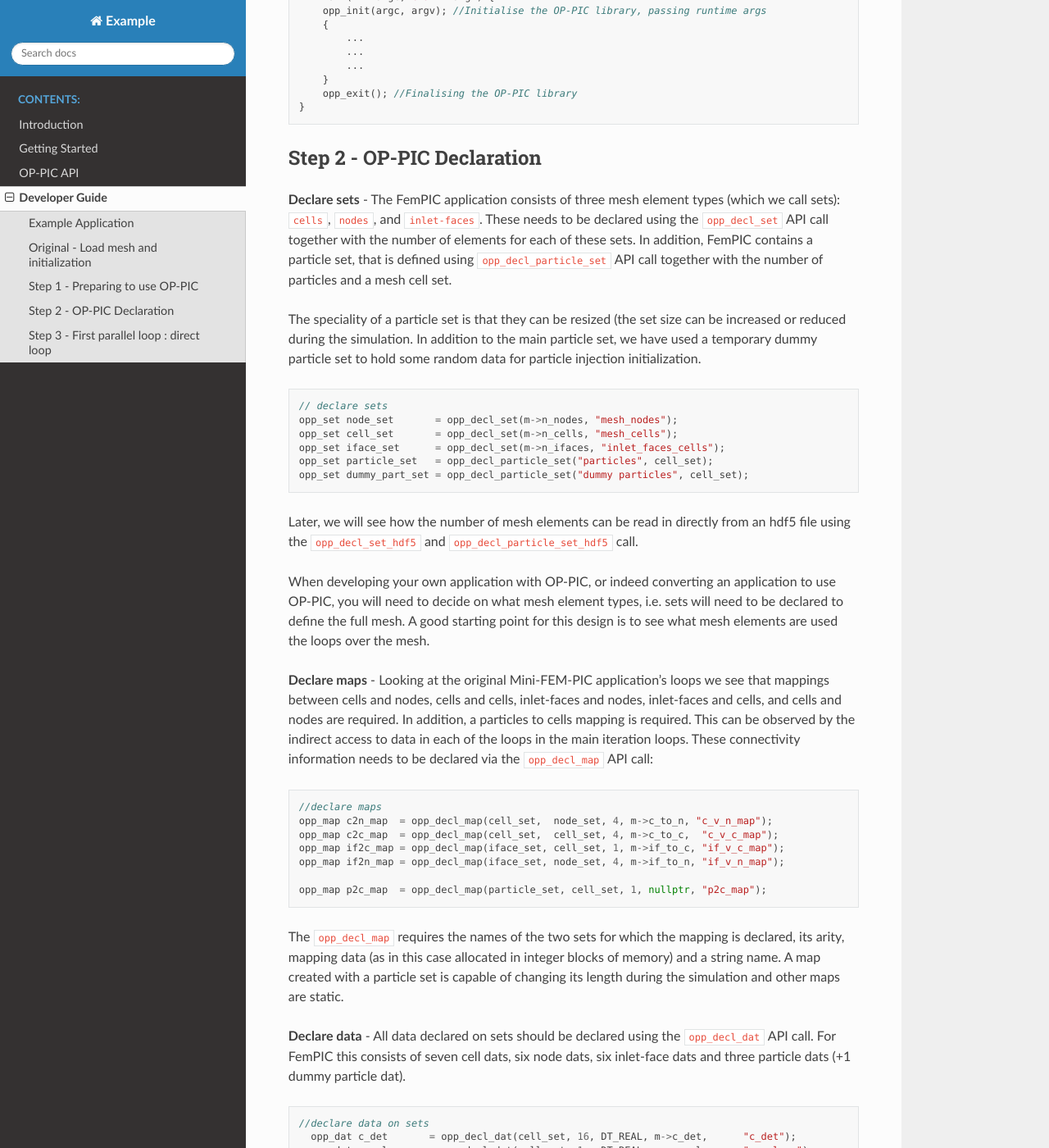
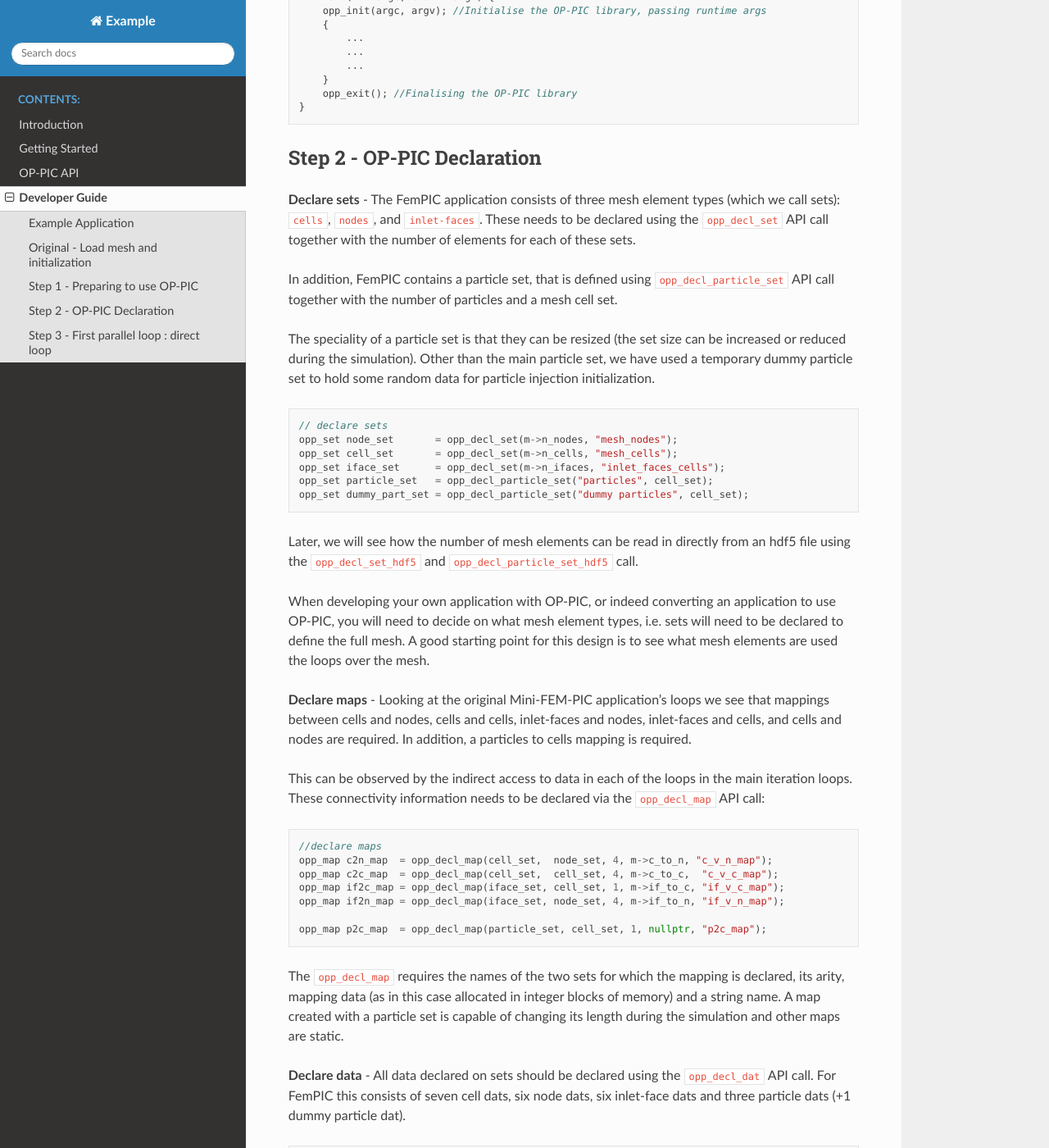
Before and after one commit to ZamanLantra/git_docs_test, a Sphinx documentation site: the page built from doc/developer_guide.rst, in a window 1280 px wide and 1400 px high, scrolled down 1825 px. Shown: the whole window at 82% size. Built offline with Sphinx 7.4.7 and the Read the Docs theme 2.0.0, drawn with Linux system fonts in a browser that asks for light colours; pages that are not in the unit, such as notebooks, are missing from menus; some of the changed text lies outside the part shown.

Commit message:
Update developer_guide.rst

```diff
--- a/doc/developer_guide.rst
+++ b/doc/developer_guide.rst
@@ -71,10 +71,11 @@ Step 2 - OP-PIC Declaration
 **Declare sets** -
 The FemPIC application consists of three mesh element types (which we call sets): ``cells``, ``nodes``, and ``inlet-faces``.
 These needs to be declared using the ``opp_decl_set`` API call together with the number of elements for each of these sets.
+
 In addition, FemPIC contains a particle set, that is defined using ``opp_decl_particle_set`` API call together with the number of particles and a mesh cell set.
 
-The speciality of a particle set is that they can be resized (the set size can be increased or reduced during the simulation.
-In addition to the main particle set, we have used a temporary dummy particle set to hold some random data for particle injection initialization.
+The speciality of a particle set is that they can be resized (the set size can be increased or reduced during the simulation).
+Other than the main particle set, we have used a temporary dummy particle set to hold some random data for particle injection initialization.
 
 .. code-block:: c++
 
@@ -92,6 +93,7 @@ A good starting point for this design is to see what mesh elements are used the
 
 **Declare maps** - Looking at the original Mini-FEM-PIC application's loops we see that mappings between cells and nodes, cells and cells, inlet-faces and nodes, inlet-faces and cells, and cells and nodes are required.
 In addition, a particles to cells mapping is required.
+
 This can be observed by the indirect access to data in each of the loops in the main iteration loops.
 These connectivity information needs to be declared via the ``opp_decl_map`` API call:
 
```
Also changed, not shown: other parts of doc/developer_guide.rst (+2 -0 lines).
